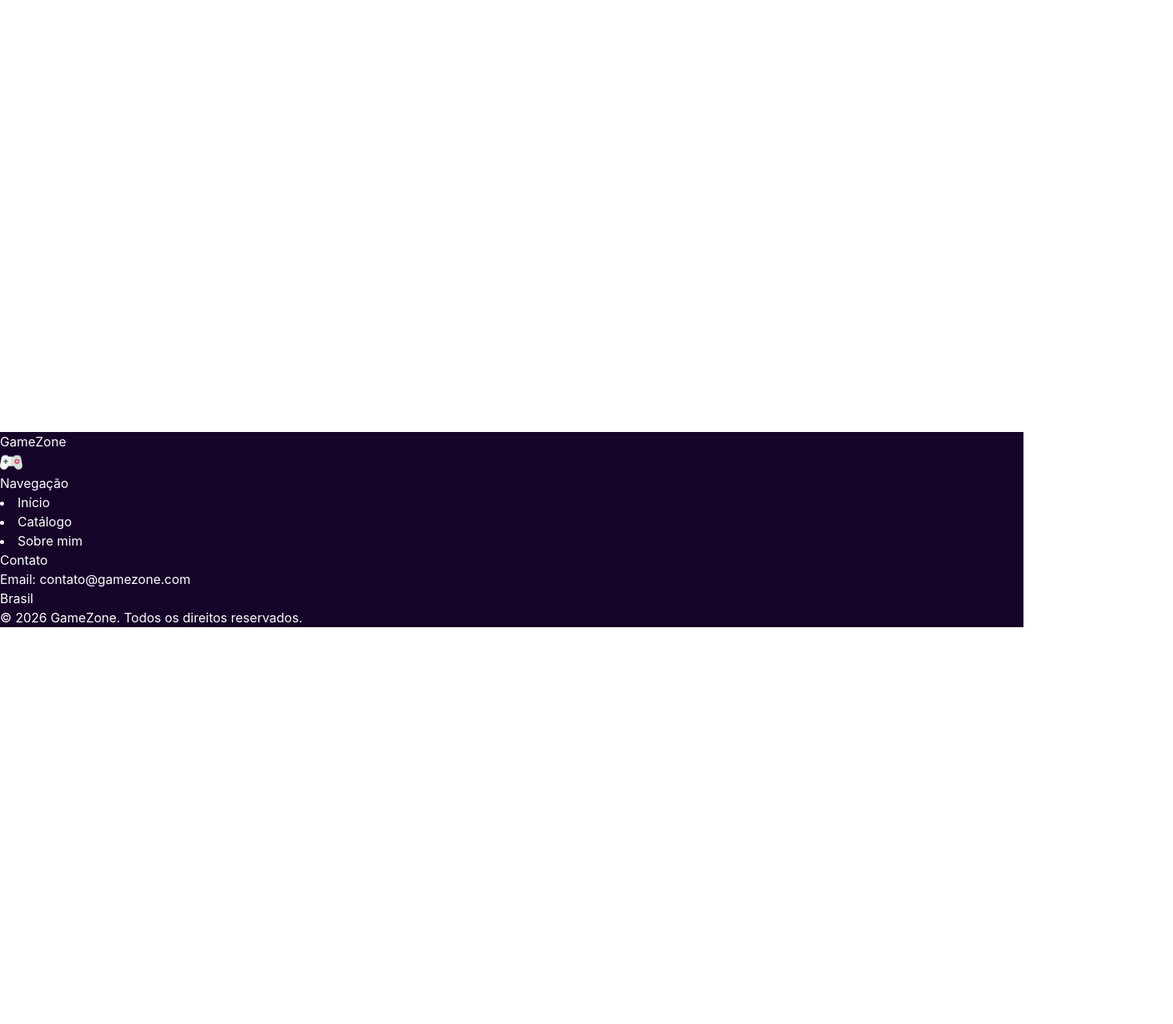
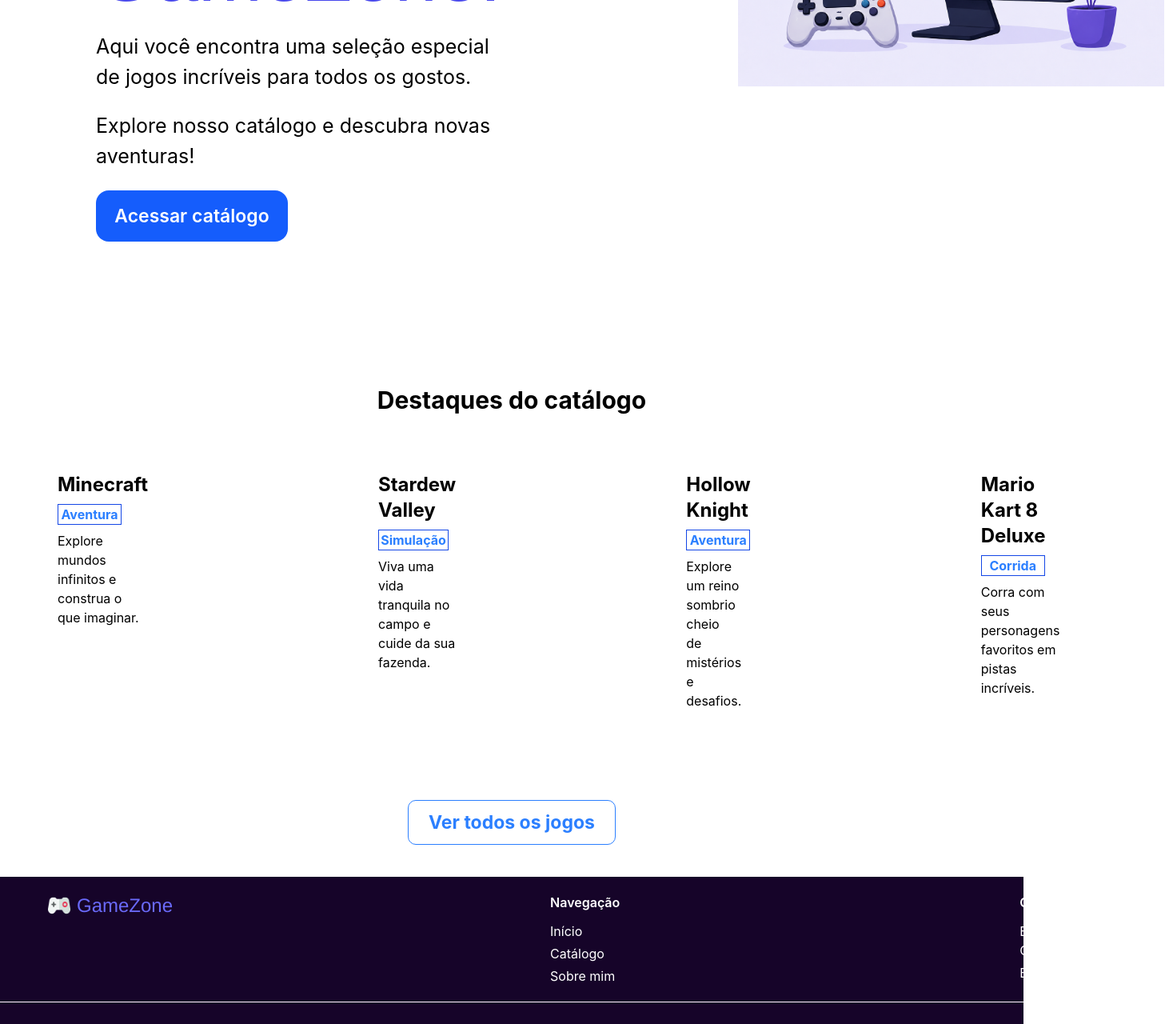
Before and after one commit to Mauro-Alexandre/React, a React (Vite) app in the folder Atividade/frontend/frontend/: page / in a window 1280 px wide. Shown: the part 340-1620 px from the top of the page at 80% size, 1467 px wide, since content can reach past the window. Before the commit the page ends 1124 px from the top, so only its background shows below. Built offline with nearby package versions, Linux system fonts and the light colour scheme.

Commit message:
atividade

```diff
--- a/Atividade/frontend/frontend/src/assets/footer.css
+++ /dev/null
@@ -1,5 +0,0 @@
-footer
-{
-    background-color: #160429;
-    color: #fff;
-}
--- a/Atividade/frontend/frontend/src/assets/footer.tsx
+++ b/Atividade/frontend/frontend/src/assets/footer.tsx
@@ -3,28 +3,53 @@
     return (
 
         <footer className="text-white bg-[#160429]">
-            <div>
+            <div className="flex gap-125 p-5 mb-6 border-b-[0.1px]">
                 <div>
-                    <h2>GameZone</h2>
-                    <img className="w-7 gap-2" src="src/assets/games.png" alt="Logo" />
+                    <div className="flex gap-2 ml-10">
+                        <img className="w-7" src="src/assets/games.png" alt="Logo" />
+                        <h2 className="text-2xl text-[rgb(106,106,250)] font-['Franklin_Gothic_Medium','Arial_Narrow',Arial,sans-serif]">GameZone</h2>
+                    </div>
+                </div>
+
+                <div className="list-none">
+                    <h3 className="mb-3 font-semibold">Navegação</h3>
+                    <nav >
+                        <li className="mb-1">
+                        <a className="hover:text-[rgb(106,106,250)]
+                            hover:transition-delay
+                            hover:transition
+                            hover:duration-190"
+                            href="/">Início</a>
+                        </li>
+
+                        <li className="mb-1">
+                            <a className="hover:text-[rgb(106,106,250)]
+                            hover:transition-delay
+                            hover:transition
+                            hover:duration-190"
+                            href="/games">Catálogo</a>
+                        </li>
+
+                        <li>
+                            <a className="hover:text-[rgb(106,106,250)]
+                            hover:transition-delay
+                            hover:transition
+                            hover:duration-190"
+                            href="/about">Sobre mim</a>
+                        </li>
+                    </nav>
+                </div>
+                <div className="list-none">
+                    <h3 className="mb-3 font-semibold">Contato</h3>
+
+                    <nav>
+                        <li className="mb-1">Email: Contato@gamezone.com</li>
+                        <li>Brasil</li>
+                    </nav>
                 </div>
             </div>
-            <div className="">
-                <h3>Navegação</h3>
-                <nav>
-                    <li><a href="/">Início</a></li>
-                    <li><a href="/games">Catálogo</a></li>
-                    <li><a href="/about">Sobre mim</a></li>
-                </nav>
-            </div>
-            <div className="">
-                <h3>Contato</h3>
 
-                <p>Email: contato@gamezone.com</p>
-                <p>Brasil</p>
-            </div>
-
-            <p>© 2026 GameZone. Todos os direitos reservados.</p>
+            <p className="text-center">© 2026 GameZone. Todos os direitos reservados.</p>
 
         </footer>
     )
--- a/Atividade/frontend/frontend/src/assets/header.tsx
+++ b/Atividade/frontend/frontend/src/assets/header.tsx
@@ -30,7 +30,7 @@
                         hover:duration-190
                         hover:underline
                         hover:underline-offset-20"
-                        href="/games">Catálogo
+                        href="../jogos">Catálogo
                     </a>
                 </li>
                 <li>
@@ -42,7 +42,7 @@
                         hover:duration-190
                         hover:underline
                         hover:underline-offset-20"
-                        href="/about">Sobre mim
+                        href="../perfil">Sobre mim
                     </a>
                 </li>
             </nav>
--- a/Atividade/frontend/frontend/src/assets/home.tsx
+++ b/Atividade/frontend/frontend/src/assets/home.tsx
@@ -5,17 +5,77 @@
 {
     return (
 
-        <main>
-             <Header />
+        <main className="min-h-200">
+            <Header />
 
-             <div>
+            <div className="flex mb-15">
+                <div className="p-30">
+                    <h1 className="text-6xl font-bold">Bem-vindo ao</h1> <h1 className="text-8xl text-[rgb(71,71,236)] font-['Franklin_Gothic_Medium','Arial_Narrow',Arial,sans-serif]">GameZone!</h1>
+                    <br />
+                    <p className="text-[25px]">Aqui você encontra uma seleção especial <br /> de jogos incríveis para todos os gostos.</p>
+                    <br />
+                    <p className="text-[25px]">Explore nosso catálogo e descubra novas <br /> aventuras!</p>
+                    <br />
+
+                    <button className="bg-blue-600 h-16 w-60
+                    text-[23px]
+                    font-semibold
+                    text-white
+                    rounded-2xl
+                    hover:bg-[rgb(23,23,129)]
+                    hover:transition-delay
+                    hover:transition
+                    hover:duration-160"> <a href="../jogos">Acessar catálogo</a></button>
+                </div>
+
                 <div>
-                    <div className="min-h-200">
+                    <img src="/src/assets/PC.png" alt="PC" className="w-250 ml-44"/>
+                </div>
+            </div>
+
+            <h1 className="text-center font-bold text-3xl">Destaques do catálogo</h1>
+
+            <div className="flex gap-72 p-13 m-5">
+                <div>
+                    <img src="" alt="" />
+
+                    <h2 className="text-2xl font-bold">Minecraft</h2>
+                    <p className="text-blue-500 font-bold border-1 border-blue-700 w-20 text-center mt-2 mb-2">Aventura</p>
+                    <p>Explore mundos infinitos  e <br /> construa o que imaginar.</p>
+                </div>
+
+                <div>
+                    <img src="" alt="" />
+
+                    <h2 className="text-2xl font-bold">Stardew Valley</h2>
+                    <p className="text-blue-500 font-bold border-1 border-blue-700 w-22 text-center mt-2 mb-2">Simulação</p>
+                    <p>Viva uma vida tranquila no <br /> campo e cuide da sua fazenda.</p>
+                </div>
+
+                <div>
+                    <img src="" alt="" />
+
+                    <h2 className="text-2xl font-bold">Hollow Knight</h2>
+                    <p className="text-blue-500 font-bold border-1 border-blue-700 w-20 text-center mt-2 mb-2">Aventura</p>
+                    <p>Explore um reino sombrio cheio <br /> de mistérios e desafios.</p>
+                </div>
+
+                <div>
+                    <img src="" alt="" />
+
+                    <h2 className="text-2xl font-bold">Mario Kart 8 Deluxe</h2>
+                    <p className="text-blue-500 font-bold border-1 border-blue-700 w-20 text-center mt-2 mb-2">Corrida</p>
+                    <p>Corra com seus personagens <br /> favoritos em pistas incríveis.</p>
+                </div>
+            </div>
 
 
-                    </div>
-                </div>
-             </div>
+            <div className="flex justify-center">
+                <button className="font-bold text-[23px] border-1 text-blue-500 w-65 h-14 rounded-[10px] mb-10 mt-10 ">
+                    <a className="hover:text-blue-800  hover:transition-delay hover:transition hover:duration-160" href="../jogos">
+                    Ver todos os jogos</a>
+                </button>
+            </div>
         </main>
 
     )
```
Also changed, not shown: Atividade/frontend/frontend/src/assets/PC.png (added).
